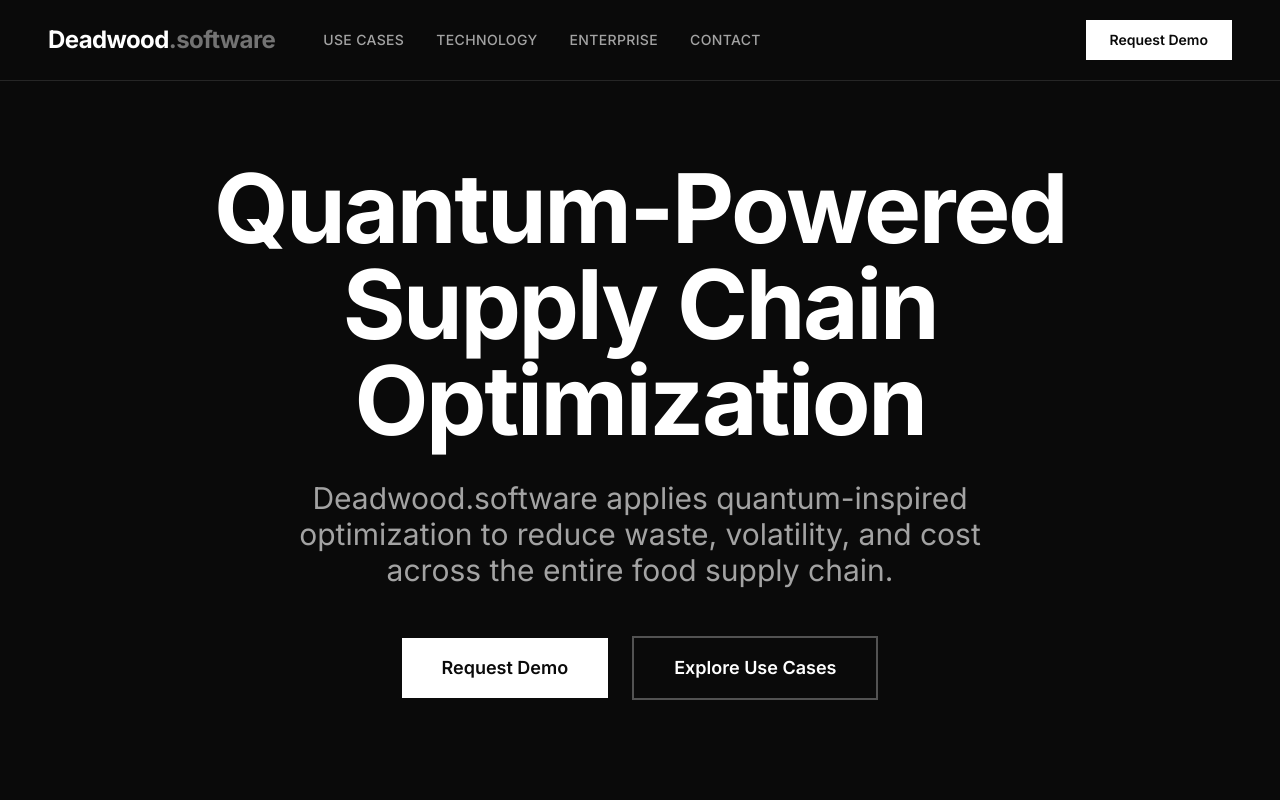
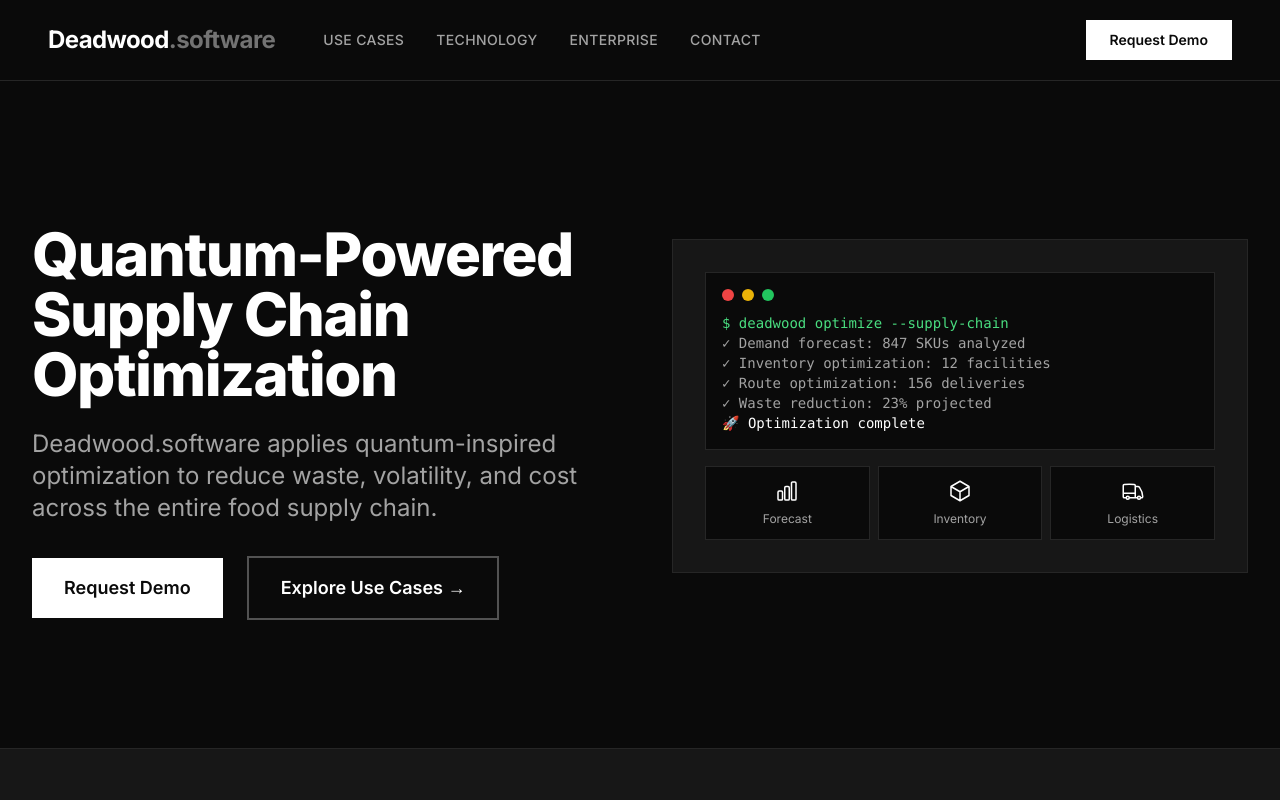
Before and after one commit to oldwestsolutions/deadwood, a Next.js app: page / in a window 1280 px wide. Shown: the top 800 px of the page. Built offline with nearby package versions, Linux system fonts and the light colour scheme.

Commit message:
Restore hero illustration with food supply chain optimization context

```diff
--- a/src/app/page.tsx
+++ b/src/app/page.tsx
@@ -112,29 +112,74 @@
   return (
     <div className="min-h-screen bg-neutral-950">
       {/* Hero Section */}
-      <section className="relative isolate overflow-hidden bg-neutral-950 border-b border-neutral-800">
+      <section className="relative isolate overflow-hidden bg-neutral-950 border-b border-neutral-800 pt-16">
         <div className="absolute inset-0 bg-grid-pattern opacity-5"></div>
-        <div className="mx-auto max-w-7xl px-6 sm:px-8 lg:px-12 py-32 lg:py-40">
-          <div className="mx-auto max-w-4xl text-center">
-            <h1 className="text-6xl sm:text-7xl lg:text-8xl font-bold tracking-tight text-white mb-8 leading-tight">
+        <div className="mx-auto max-w-7xl px-6 sm:px-8 lg:px-12 pb-16 pt-8 sm:pb-24 lg:flex lg:px-8 lg:py-32 items-center">
+          {/* Left column: text content */}
+          <div className="w-full max-w-2xl flex-shrink-0 mx-auto lg:mx-0 lg:max-w-xl lg:pt-8 text-white text-center lg:text-left">
+            <h1 className="text-4xl sm:text-5xl md:text-6xl font-extrabold tracking-tight text-white mb-6">
               Quantum-Powered Supply Chain Optimization
             </h1>
-            <p className="text-xl sm:text-2xl lg:text-3xl text-neutral-400 mb-12 leading-relaxed max-w-3xl mx-auto">
+            <p className="text-xl sm:text-2xl leading-8 text-neutral-400 mb-8">
               Deadwood.software applies quantum-inspired optimization to reduce waste, volatility, and cost across the entire food supply chain.
             </p>
-            <div className="flex flex-col sm:flex-row items-center justify-center gap-6">
+            <div className="flex flex-col sm:flex-row items-center gap-4 sm:gap-x-6 justify-center lg:justify-start">
               <Link
                 href="#contact"
-                className="px-10 py-4 text-lg font-semibold bg-white text-neutral-950 hover:bg-neutral-200 transition-colors duration-200"
+                className="px-8 py-4 text-lg font-semibold w-full sm:w-auto text-center bg-white text-neutral-950 hover:bg-neutral-200 transition-colors duration-200"
               >
                 Request Demo
               </Link>
               <Link
                 href="#use-cases"
-                className="px-10 py-4 text-lg font-semibold border-2 border-neutral-600 text-white hover:border-white transition-colors duration-200"
+                className="px-8 py-4 text-lg font-semibold w-full sm:w-auto text-center border-2 border-neutral-600 text-white hover:border-white transition-colors duration-200"
               >
-                Explore Use Cases
+                Explore Use Cases <span aria-hidden="true">→</span>
               </Link>
+            </div>
+          </div>
+
+          {/* Right column: optimization interface illustration */}
+          <div className="w-full flex justify-center items-center mt-8 lg:mt-0 lg:ml-16">
+            <div className="relative w-full max-w-2xl">
+              <div className="bg-neutral-900 border border-neutral-800 p-8">
+                <div className="space-y-4">
+                  {/* Terminal-like interface */}
+                  <div className="bg-neutral-950 p-4 border border-neutral-800">
+                    <div className="flex items-center mb-3">
+                      <div className="flex space-x-2">
+                        <div className="w-3 h-3 bg-red-500 rounded-full"></div>
+                        <div className="w-3 h-3 bg-yellow-500 rounded-full"></div>
+                        <div className="w-3 h-3 bg-green-500 rounded-full"></div>
+                      </div>
+                    </div>
+                    <div className="text-green-400 font-mono text-sm">
+                      <div>$ deadwood optimize --supply-chain</div>
+                      <div className="text-neutral-400">✓ Demand forecast: 847 SKUs analyzed</div>
+                      <div className="text-neutral-400">✓ Inventory optimization: 12 facilities</div>
+                      <div className="text-neutral-400">✓ Route optimization: 156 deliveries</div>
+                      <div className="text-neutral-400">✓ Waste reduction: 23% projected</div>
+                      <div className="text-white">🚀 Optimization complete</div>
+                    </div>
+                  </div>
+
+                  {/* Supply chain diagram */}
+                  <div className="grid grid-cols-3 gap-2">
+                    <div className="bg-neutral-950 border border-neutral-800 p-3 text-center">
+                      <ChartBarIcon className="h-6 w-6 text-white mx-auto mb-2" />
+                      <div className="text-xs text-neutral-400">Forecast</div>
+                    </div>
+                    <div className="bg-neutral-950 border border-neutral-800 p-3 text-center">
+                      <CubeIcon className="h-6 w-6 text-white mx-auto mb-2" />
+                      <div className="text-xs text-neutral-400">Inventory</div>
+                    </div>
+                    <div className="bg-neutral-950 border border-neutral-800 p-3 text-center">
+                      <TruckIcon className="h-6 w-6 text-white mx-auto mb-2" />
+                      <div className="text-xs text-neutral-400">Logistics</div>
+                    </div>
+                  </div>
+                </div>
+              </div>
             </div>
           </div>
         </div>
```
